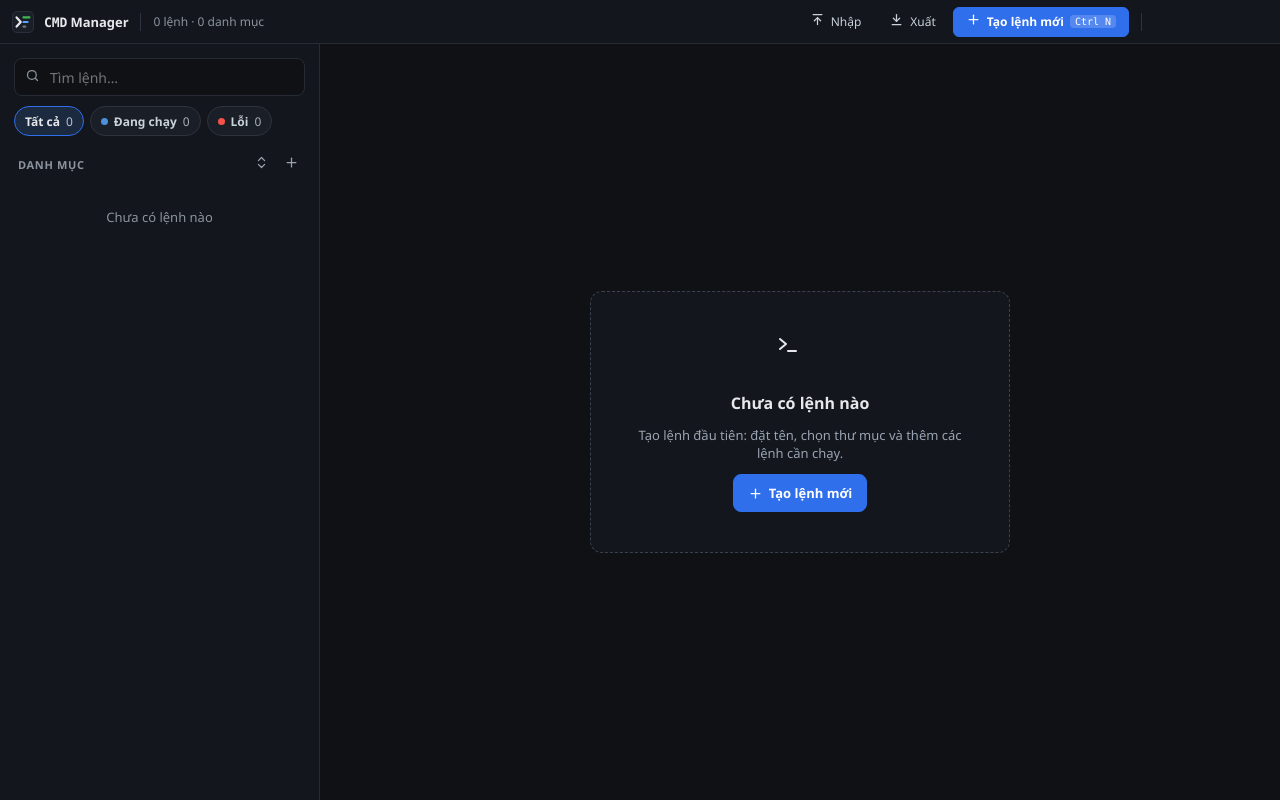
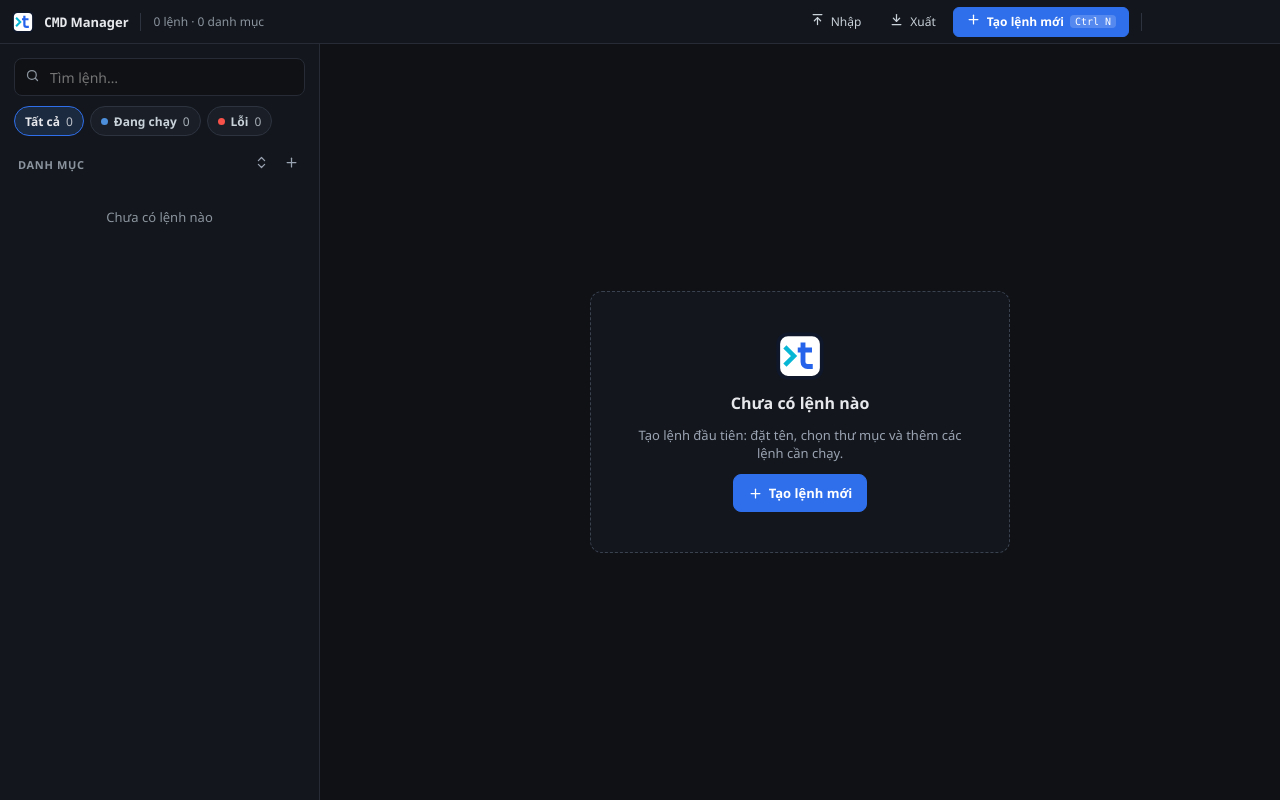
Before and after one commit to Toanf2103/cmd-manager, an Electron app: page src/renderer/index.html in a window 1280 px wide. Drawn offline with Linux system fonts and the light colour scheme; no server answers.

Commit message:
style: refresh application and tray branding

```diff
--- a/src/renderer/app.js
+++ b/src/renderer/app.js
@@ -382,10 +382,19 @@ function renderDetail() {
   renderLog();
 }
 
+/** Logo toanf2103, lấy từ logo ở thanh tiêu đề */
+function brandLogo(size) {
+  const svg = document.querySelector('.brand .logo svg').cloneNode(true);
+  svg.setAttribute('width', size);
+  svg.setAttribute('height', size);
+  svg.setAttribute('aria-hidden', 'true');
+  return svg;
+}
+
 function emptyState() {
   const none = !commands.length;
   return h('div', { class: 'empty' },
-    h('div', { class: 'logo' }, icon('terminal', 24)),
+    h('div', { class: 'logo' }, brandLogo(48)),
     h('h2', null, none ? 'Chưa có lệnh nào' : 'Chọn một lệnh'),
     h('p', null, none
       ? 'Tạo lệnh đầu tiên: đặt tên, chọn thư mục và thêm các lệnh cần chạy.'
--- a/src/renderer/index.html
+++ b/src/renderer/index.html
@@ -10,7 +10,7 @@
   <div class="app">
     <header class="topbar">
       <div class="brand">
-        <span class="logo" aria-hidden="true"><svg width="22" height="22" viewBox="0 0 24 24"><rect x="0.5" y="0.5" width="23" height="23" rx="5" fill="#1A1F27" stroke="#2D333F"/><path d="M5 7 L9.5 12 L5 17" fill="none" stroke="#E6E8EC" stroke-width="2.4" stroke-linecap="round" stroke-linejoin="round"/><line x1="12.5" y1="7" x2="19" y2="7" stroke="#3FB950" stroke-width="2.4" stroke-linecap="round"/><line x1="12.5" y1="12" x2="17" y2="12" stroke="#58A6FF" stroke-width="2.4" stroke-linecap="round"/><line x1="12.5" y1="17" x2="14.5" y2="17" stroke="#6E7681" stroke-width="2.4" stroke-linecap="round"/></svg></span>
+        <span class="logo" aria-hidden="true"><svg width="22" height="22" viewBox="0 0 64 64"><rect x="3" y="3" width="58" height="58" rx="13" fill="#FFFFFF" stroke="#0F172A" stroke-width="5"/><path d="M14 22l10 10-10 10" fill="none" stroke="#06B6D4" stroke-width="6" stroke-linecap="square"/><path d="M36 14V40a6 6 0 0 0 6 6h7M29 24H48" fill="none" stroke="#2563EB" stroke-width="6.5"/></svg></span>
         <span class="brand-name"><b>CMD</b> Manager</span>
       </div>
       <span class="tb-sep" aria-hidden="true"></span>
--- a/src/renderer/styles.css
+++ b/src/renderer/styles.css
@@ -87,7 +87,7 @@ button:disabled { opacity: .4; cursor: not-allowed; }
   border-radius: 4px; background: rgba(255, 255, 255, .18);
 }
 body.win-blurred .brand { opacity: .55; }
-body.win-blurred .brand .logo line, body.win-blurred .brand .logo path { stroke: #6E7681; }
+body.win-blurred .brand .logo { filter: grayscale(1); }
 @media (max-width: 1060px) {
   #summary { display: none; }
   .topbar .lbl { display: none; }
```
Also changed, not shown: build/icon-16.svg (added), build/icon.ico, build/icon.png, build/icon.svg (added), build/tray-running.svg (added), build/tray.svg (added), src/assets/icon.ico, src/assets/tray-running.png, src/assets/tray-running@2x.png, src/assets/tray.png, src/assets/tray@2x.png, src/tray.png.
